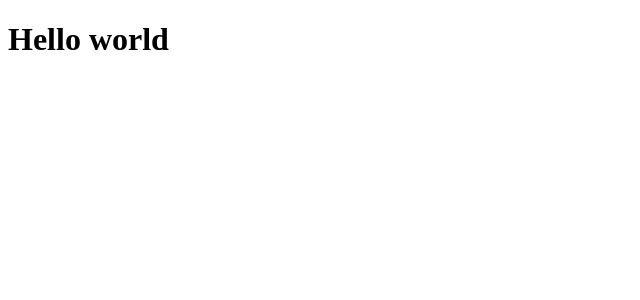
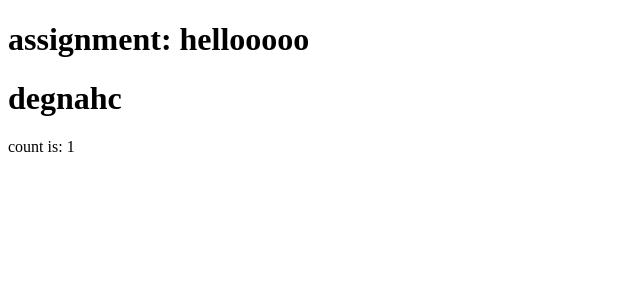
Before and after one commit to ahbali/vue3-tutorial, a Vue app: page / in a window 1280 px wide. Shown: the top 300 px of the page, without its empty margins (0-640 px from the left). Built offline with nearby package versions, Linux system fonts and the light colour scheme.

Commit message:
vue tutorial part 2

```diff
--- a/src/App.vue
+++ b/src/App.vue
@@ -9,10 +9,19 @@ const counter = reactive({
 console.log(counter.count)
 counter.count++
 
+const message = ref("hello world")
+console.log(message.value)
+message.value = 'changed'
+
+const text = reactive({
+    message: 'hellooooo'
+})
 </script>
 
 <template>
-    <h1>Hello world</h1>
+    <h1>assignment: {{ text.message }}</h1>
+    <h1>{{ message.split('').reverse().join('') }}</h1>
+    <p>count is: {{ counter.count }}</p>
 </template>
 
 <style>
```
